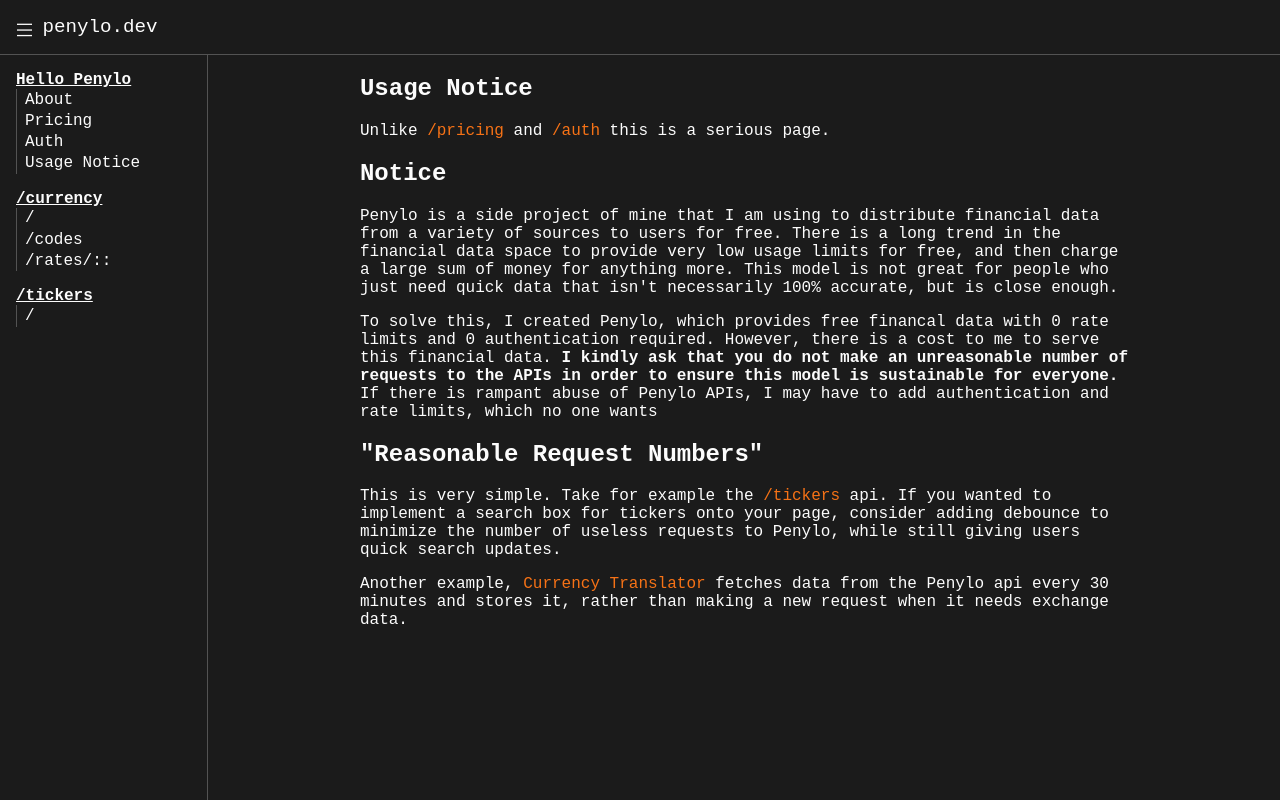
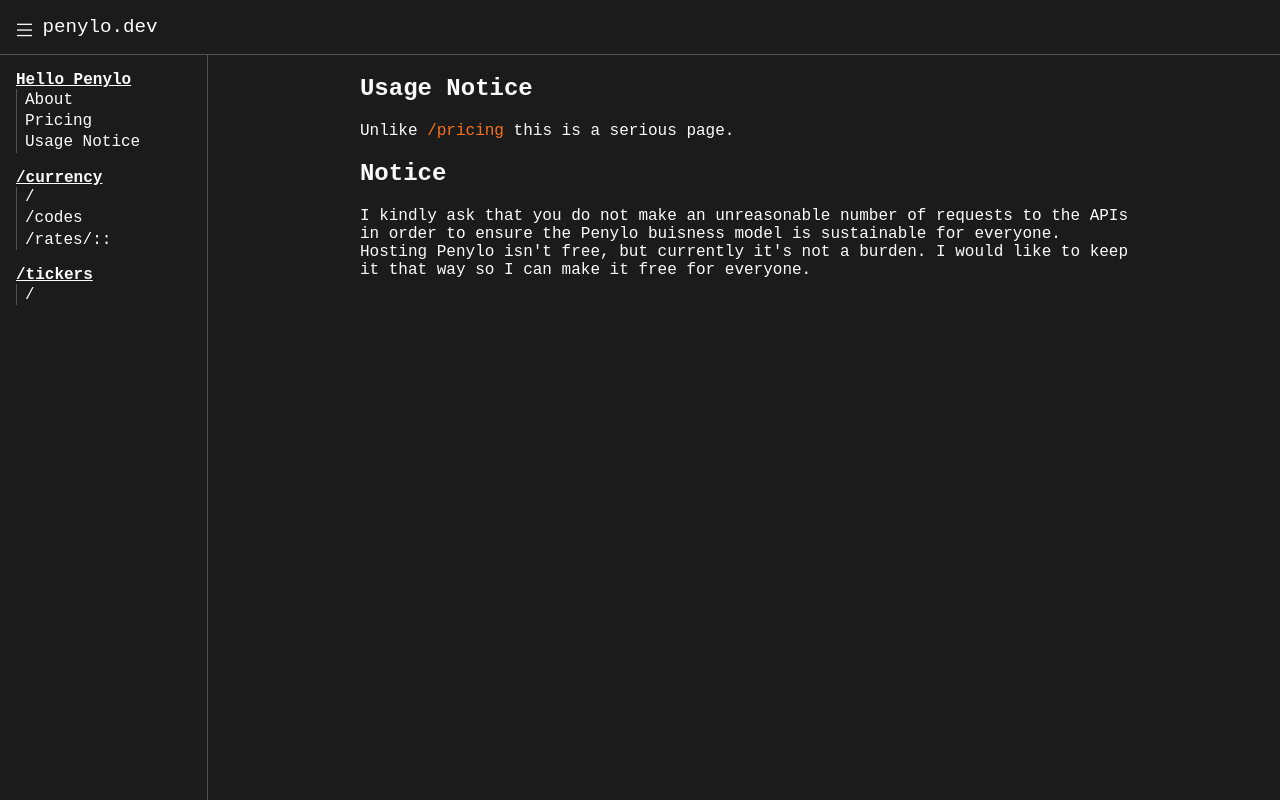
Before and after one commit to CoasterFan5/penylo.dev, a SvelteKit app: page /usage in a window 1280 px wide. Built offline with nearby package versions, Linux system fonts and the light colour scheme.

Commit message:
remove auth and update usage notice

```diff
--- a/src/routes/(docs)/Sidebar.svelte
+++ b/src/routes/(docs)/Sidebar.svelte
@@ -19,7 +19,6 @@
 		<span class="sectionHead">Hello Penylo</span>
 		<a class="pageLink" href="/">About</a>
 		<a class="pageLink" href="/pricing">Pricing</a>
-		<a class="pageLink" href="/auth">Auth</a>
 		<a class="pageLink" href="/usage">Usage Notice</a>
 	</div>
 
--- a/src/routes/(docs)/usage/+page.svelte
+++ b/src/routes/(docs)/usage/+page.svelte
@@ -4,38 +4,12 @@
 
 <h2>Usage Notice</h2>
 <p>
-	Unlike <Link href="/pricing">/pricing</Link> and <Link href="/auth">/auth</Link> this is a serious
-	page.
+	Unlike <Link href="/pricing">/pricing</Link> this is a serious page.
 </p>
 
 <h2>Notice</h2>
 <p>
-	Penylo is a side project of mine that I am using to distribute financial data from a variety of
-	sources to users for free. There is a long trend in the financial data space to provide very low
-	usage limits for free, and then charge a large sum of money for anything more. This model is not
-	great for people who just need quick data that isn't necessarily 100% accurate, but is close
-	enough.
+	I kindly ask that you do not make an unreasonable number of requests to the APIs in order to
+	ensure the Penylo buisness model is sustainable for everyone. Hosting Penylo isn't free, but
+	currently it's not a burden. I would like to keep it that way so I can make it free for everyone.
 </p>
-
-<p>
-	To solve this, I created Penylo, which provides free financal data with 0 rate limits and 0
-	authentication required. However, there is a cost to me to serve this financial data. <strong
-		>I kindly ask that you do not make an unreasonable number of requests to the APIs in order to
-		ensure this model is sustainable for everyone.</strong
-	> If there is rampant abuse of Penylo APIs, I may have to add authentication and rate limits, which
-	no one wants
-</p>
-
-<h2>"Reasonable Request Numbers"</h2>
-<p>
-	This is very simple. Take for example the <Link href="/tickers">/tickers</Link> api. If you wanted
-	to implement a search box for tickers onto your page, consider adding debounce to minimize the number
-	of useless requests to Penylo, while still giving users quick search updates.
-</p>
-
-<p>
-	Another example, <Link href="https://github.com/CoasterFan5/currency-translator-bot"
-		>Currency Translator</Link
-	> fetches data from the Penylo api every 30 minutes and stores it, rather than making a new request
-	when it needs exchange data.
-</p>
```
Also changed, not shown: src/routes/(docs)/auth/+page.svelte (deleted, +0 -15 lines).
